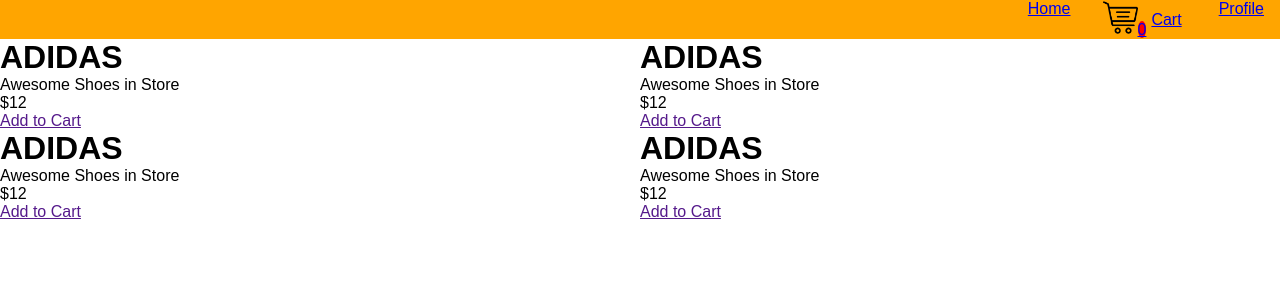
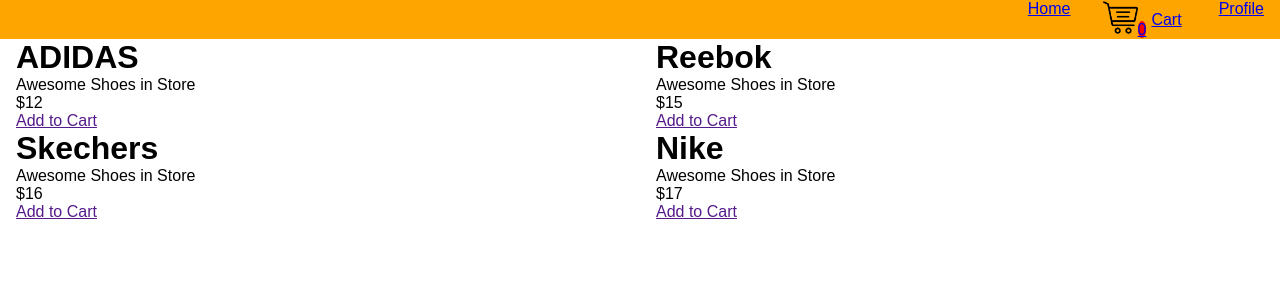
Before and after one commit to khazaddoom/shopping-cart-react, a React (Create React App) app: page /products in a window 1280 px wide. Shown: the top 300 px of the page. Built offline with nearby package versions, Linux system fonts and the light colour scheme; a web font is replaced by a local one.

Commit message:
cart and listing sync done

```diff
--- a/src/App.js
+++ b/src/App.js
@@ -11,13 +11,13 @@
   title: 'ADIDAS', shortDescription: 'Awesome Shoes in Store', imageUrl: '', unitPrice: 12, currencyCode: "$"
 }, {
   id: 102,
-  title: 'ADIDAS', shortDescription: 'Awesome Shoes in Store', imageUrl: '', unitPrice: 12, currencyCode: "$"
+  title: 'Reebok', shortDescription: 'Awesome Shoes in Store', imageUrl: '', unitPrice: 15, currencyCode: "$"
 }, {
   id: 103,
-  title: 'ADIDAS', shortDescription: 'Awesome Shoes in Store', imageUrl: '', unitPrice: 12, currencyCode: "$"
+  title: 'Skechers', shortDescription: 'Awesome Shoes in Store', imageUrl: '', unitPrice: 16, currencyCode: "$"
 }, {
   id: 104,
-  title: 'ADIDAS', shortDescription: 'Awesome Shoes in Store', imageUrl: '', unitPrice: 12, currencyCode: "$"
+  title: 'Nike', shortDescription: 'Awesome Shoes in Store', imageUrl: '', unitPrice: 17, currencyCode: "$"
 },]
 
 
@@ -25,18 +25,18 @@
 const App = () => {
   const [cartData, setcartData] = useState([])
   const handleAddToCart = (id) => {
-    let found = cartData.find(prod => prod.cart_item_id == id)
+    let found = cartData.find(prod => prod.id == id)
     if (found) {
       found.qty++
       cartData[cartData.indexOf(found)] = found
       setcartData(cartData)
     } else {
-      setcartData([...cartData, { cart_item_id: id, qty: 1 }])
+      setcartData([...cartData, { ...data.find(item=>item.id == id), qty: 1 }])
     }
   }
 
   const handleRemoveFromCart = (id) => {
-    let found = cartData.find(prod => prod.cart_item_id == id)
+    let found = cartData.find(prod => prod.id == id)
     if (found) {
       if (found.qty == 1) {
         setcartData([...cartData.slice(0, cartData.indexOf(found)), ...cartData.slice(cartData.indexOf(found) + 1)])
@@ -63,7 +63,7 @@
         </Route>
         <Route path="/cart">
           <WithHeader cartQuantity={cartData.length}>
-            <Cart cartItems={cartData} />
+            <Cart cartItems={cartData} handleAddToCart={handleAddToCart} handleRemoveFromCart={handleRemoveFromCart}/>
           </WithHeader>
         </Route>
         <Route>
--- a/src/components/Cart.js
+++ b/src/components/Cart.js
@@ -1,9 +1,12 @@
 import React from 'react'
+import Product from './Product'
+let id = 1
 
-function Cart({cartItems}) {
+function Cart({cartItems, handleAddToCart, handleRemoveFromCart}) {
+    console.log(cartItems)
     return (
         <div>
-            { cartItems.map(item => <h1>{ item.cart_item_id + " : " + item.qty }</h1>) }
+            { cartItems.map(product => (<Product key={id++} {...product} handleRemoveFromCart={handleRemoveFromCart} handleAddToCart={handleAddToCart}/>))}
         </div>
     )
 }
--- a/src/components/Product.css
+++ b/src/components/Product.css
@@ -1,3 +1,6 @@
+.card-producto {
+    padding: 0 1rem;
+}
 
 .card-producto h1 {
     font-weight: bold;
--- a/src/components/Product.js
+++ b/src/components/Product.js
@@ -2,6 +2,7 @@
 import './Product.css'
 
 const Product = ({id, title, shortDescription, imageUrl, unitPrice, currencyCode, qty, handleAddToCart, handleRemoveFromCart}) => {
+
     const [productQty, setproductQty] = useState(qty)
 
     const increaseProductQty = e => {
--- a/src/components/ProductList.js
+++ b/src/components/ProductList.js
@@ -10,7 +10,7 @@
         <div className="grid">
             {
                 products.map(product => {
-                    let found = cartItems.find(item => item.cart_item_id == product.id)
+                    let found = cartItems.find(item => item.id == product.id)
                     product.qty = (found && found.qty) || 0
                     return product
                 })
```
Also changed, not shown: 1 other file (tests, documents, lock files or other folders).
